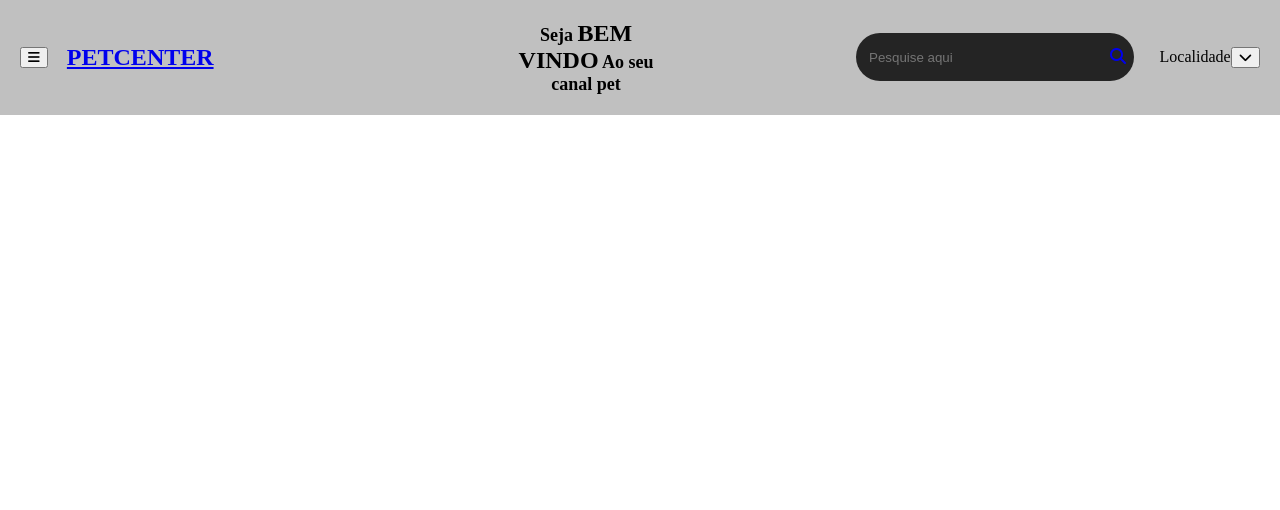
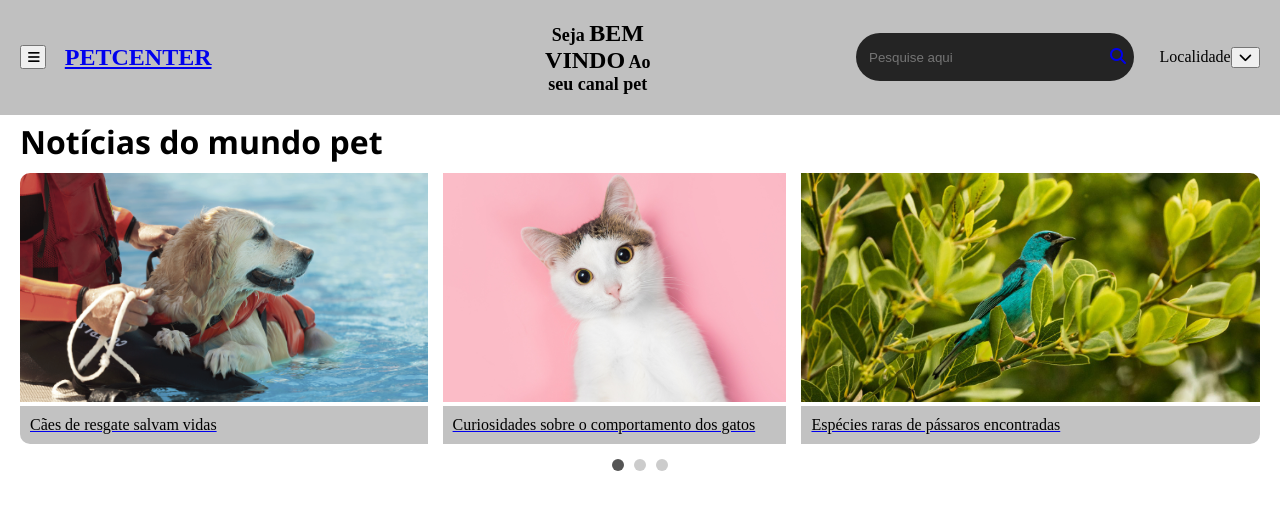
Before and after one commit to Leturnos/Extensionista-II, a plain HTML site: page index.html in a window 1280 px wide. Drawn offline with Linux system fonts and the light colour scheme.

Commit message:
pequenos ajustes e comecei a mexer no main

```diff
--- a/index.html
+++ b/index.html
@@ -6,8 +6,9 @@
     <meta name="viewport" content="width=device-width, initial-scale=1.0">
     <title>PetCenter</title>
     <link rel="stylesheet" href="./src/styles/header.css">
+    <link rel="stylesheet" href="./src/styles/main.css">
     <link rel="stylesheet" href="https://cdnjs.cloudflare.com/ajax/libs/font-awesome/6.4.0/css/all.min.css">
-    <link rel="stylesheet" href="/src/styles/header.css">
+
 </head>
 
 <body>
@@ -16,6 +17,14 @@
             <button class="sidebar" id="sidebar-toggle">
                 <i class="fa-solid fa-bars"></i>
             </button>
+            <div class="overlay" id="overlay"></div>
+            <div class="sidebar-menu" id="sidebar-menu">
+                <ul>
+                    <li><a href="#">Menu 1</a></li>
+                    <li><a href="#">Menu 2</a></li>
+                    <li><a href="#">Menu 3</a></li>
+                </ul>
+            </div>
 
             <a href="index.html">
                 <h1 class="title">PETCENTER</h1>
@@ -41,15 +50,34 @@
             </div>
         </nav>
     </header>
+    <main>
+        <div class="main_container">
+            <h1 class="news-title">Notícias do mundo pet</h1>
+            <div class="carousel-container">
+                <div class="carousel" id="news-carousel">
+                    <a href="#" class="card">
+                        <img src="./src/assets/news/animal1.jpg" alt="Notícia sobre cães">
+                        <span>Cães de resgate salvam vidas</span>
+                    </a>
 
-    <div class="overlay" id="overlay"></div>
-    <div class="sidebar-menu" id="sidebar-menu">
-        <ul>
-            <li><a href="#">Menu 1</a></li>
-            <li><a href="#">Menu 2</a></li>
-            <li><a href="#">Menu 3</a></li>
-        </ul>
-    </div>
+                    <a href="#" class="card">
+                        <img src="./src/assets/news/animal2.jpg" alt="Notícia sobre gatos">
+                        <span>Curiosidades sobre o comportamento dos gatos</span>
+                    </a>
+
+                    <a href="#" class="card">
+                        <img src="./src/assets/news/animal3.jpg" alt="Notícia sobre pássaros">
+                        <span>Espécies raras de pássaros encontradas</span>
+                    </a>
+                </div>
+            </div>
+            <div class="carousel-indicators">
+                <span class="dot active" data-index="0"></span>
+                <span class="dot" data-index="1"></span>
+                <span class="dot" data-index="2"></span>
+            </div>
+        </div>
+    </main>
 
     <script src="script.js"></script>
 </body>
--- a/script.js
+++ b/script.js
@@ -1,3 +1,4 @@
+// Sidebar animation
 const sidebarToggle = document.getElementById('sidebar-toggle');
 const sidebarMenu = document.getElementById('sidebar-menu');
 const overlay = document.getElementById('overlay');
@@ -11,3 +12,25 @@ overlay.addEventListener('click', () => {
     sidebarMenu.classList.remove('open');
     overlay.classList.remove('active');
 });
+
+// carousel-dots
+const carousel = document.getElementById("news-carousel");
+const dots = document.querySelectorAll(".dot");
+
+function goToSlide(index) {
+    const cardWidth = document.querySelector(".card").offsetWidth;
+    carousel.scrollTo({
+        left: index * (cardWidth + 15), // 15px de gap
+        behavior: "smooth"
+    });
+
+    dots.forEach(dot => dot.classList.remove("active"));
+    dots[index].classList.add("active");
+}
+
+dots.forEach(dot => {
+    dot.addEventListener("click", () => {
+        const index = parseInt(dot.dataset.index);
+        goToSlide(index);
+    });
+});
--- a/src/styles/header.css
+++ b/src/styles/header.css
@@ -15,16 +15,9 @@ body {
     right: 0;
 }
 
-
-
-#sidebar {
-    width: 250px;
-    height: 100%;
-    position: fixed;
-    top: 0;
-    left: -250px;
-    background-color: #333;
-    transition: left 0.3s;
+.sidebar {
+    width: 2vw;
+    height: 3vh;
 }
 
 .title {
@@ -33,7 +26,7 @@ body {
 }
 
 .welcome-message {
-    margin-left: 23vw;
+    margin-left: 25vw;
     font-size: 12px;
     text-align: center;
 }
@@ -80,7 +73,7 @@ body {
     top: 0;
     left: 0;
     height: 100%;
-    width: 250px;
+    width: 20vw;
     background-color: #f0f0f0;
     transform: translateX(-100%);
     transition: transform 0.3s ease-in-out;
--- /dev/null
+++ b/src/styles/main.css
@@ -0,0 +1,92 @@
+.main_container {
+    margin-top: 15vh;
+}
+.news-title{
+    font-family:'Segoe UI', Tahoma, Geneva, Verdana, sans-serif;
+    padding: 0 0 0 20px;
+    margin: 0;
+}
+.carousel-container {
+    display: flex;
+    justify-content: left;
+    border-radius: 10px;
+    /* align-items: center; */
+    position: relative;
+    margin: 10px 20px 0 20px;
+    overflow: hidden;
+}
+
+.carousel {
+    display: flex;
+    gap: 15px;
+    overflow-x: auto;
+    scroll-behavior: smooth;
+    scrollbar-width: none;
+    -ms-overflow-style: none;
+    white-space: nowrap;
+}
+
+/* .carousel::-webkit-scrollbar {display: none;} */
+
+.card {
+    overflow: hidden;
+    /* box-shadow: 0 4px 8px rgba(0, 0, 0, 0.2); */
+}
+
+.card:hover {
+    transform: scale(1.05);
+    transition: transform 0.3s ease;
+}
+
+.card img {
+    width: 100%;
+    height: auto;
+    max-height: 40vh;
+    /* object-fit: cover; */
+}
+
+.card span {
+    text-align: left;
+    display: block;
+    padding: 10px;
+    font-size: 16px;
+    color: #000;
+    background-color: #c2c2c2;
+}
+
+.carousel-indicators {
+    display: flex;
+    justify-content: center;
+    margin-top: 10px;
+    bottom: 10px;
+    width: 100%;
+}
+
+.dot {
+    width: 12px;
+    height: 12px;
+    margin: 5px;
+    background-color: #ccc;
+    border-radius: 50%;
+    cursor: pointer;
+    transition: background-color 0.3s;
+}
+
+.dot.active {
+    background-color: #555;
+}
+
+.overlay {
+    position: fixed;
+    top: 0;
+    left: 0;
+    width: 100%;
+    height: 100%;
+    background-color: rgba(0, 0, 0, 0.5);
+    z-index: 999;
+    display: none;
+}
+
+.overlay.active {
+    display: block;
+}
```
Also changed, not shown: src/assets/news/animal1.jpg (added), src/assets/news/animal2.jpg (added), src/assets/news/animal3.jpg (added).
